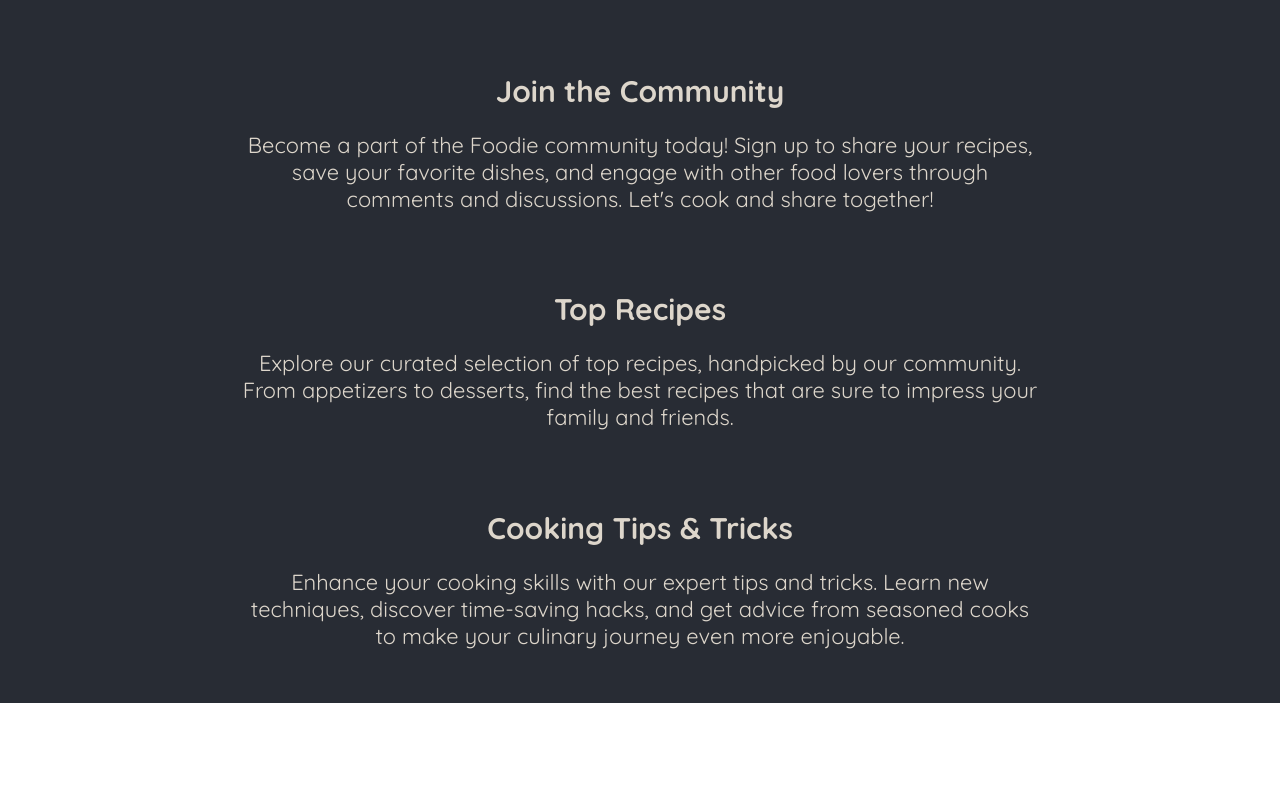
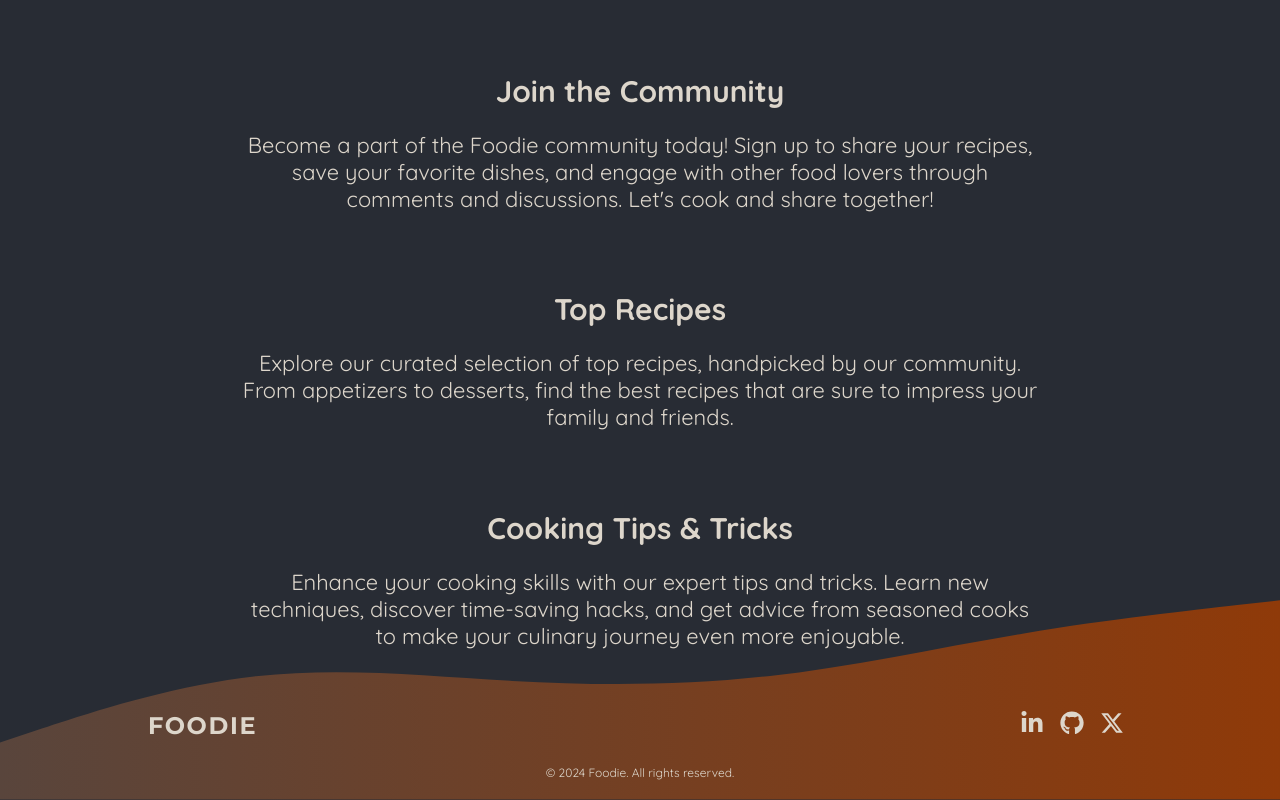
Before and after one commit to akaBaytar/foodie-app, a Next.js app: page / in a window 1280 px wide. Shown: the part 1057-1857 px from the top of the page. Before the commit the page ends 1760 px from the top, so only its background shows below. Built offline with nearby package versions, Linux system fonts and the light colour scheme.

Commit message:
add footer

```diff
--- a/app/layout.js
+++ b/app/layout.js
@@ -1,4 +1,4 @@
-import { Header } from '@/components';
+import { Header, Footer } from '@/components';
 
 import './globals.css';
 
@@ -14,6 +14,7 @@
       <body>
         <Header />
         {children}
+        <Footer />
       </body>
     </html>
   );
--- a/app/page.module.css
+++ b/app/page.module.css
@@ -4,7 +4,7 @@
   gap: 3rem;
   margin: 3rem auto;
   width: 90%;
-  max-width: 75rem;
+  max-width: 60rem;
 }
 
 .slideshow {
--- /dev/null
+++ b/components/footer/Background.js
@@ -0,0 +1,25 @@
+import classes from './Background.module.css';
+
+export default function Background() {
+  return (
+    <div className={classes.footerBackground}>
+      <svg xmlns='http://www.w3.org/2000/svg' viewBox='0 0 1440 320'>
+        <defs>
+          <linearGradient id='gradient' x1='0%' y1='0%' x2='100%' y2='0%'>
+            <stop
+              offset='0%'
+              style={{ stopColor: '#8f3a09', stopOpacity: '1' }}
+            />
+            <stop
+              offset='100%'
+              style={{ stopColor: '#59453c', stopOpacity: '1' }}
+            />
+          </linearGradient>
+        </defs>
+        <path
+          fill='url(#gradient)'
+          d='M0,256L48,240C96,224,192,192,288,181.3C384,171,480,181,576,186.7C672,192,768,192,864,181.3C960,171,1056,149,1152,133.3C1248,117,1344,107,1392,101.3L1440,96L1440,320L1392,320C1344,320,1248,320,1152,320C1056,320,960,320,864,320C768,320,672,320,576,320C480,320,384,320,288,320C192,320,96,320,48,320L0,320Z'></path>
+      </svg>
+    </div>
+  );
+}
--- /dev/null
+++ b/components/footer/Background.module.css
@@ -0,0 +1,13 @@
+.footerBackground {
+  position: absolute;
+  width: 100%;
+  bottom: 0;
+  left: 0;
+  z-index: -1;
+}
+
+.footerBackground svg {
+  display: block;
+  width: 100%;
+  height: auto;
+}
--- /dev/null
+++ b/components/footer/Footer.js
@@ -0,0 +1,47 @@
+import Link from 'next/link';
+import classes from './Footer.module.css';
+
+import Background from './Background';
+
+import { FaXTwitter, FaGithub, FaLinkedinIn } from 'react-icons/fa6';
+
+export default function Footer() {
+  return (
+    <>
+      <footer className={classes.footer}>
+        <div className={classes.container}>
+          <div className={classes.logo}>
+            <Link href='/'>Foodie</Link>
+          </div>
+          <div className={classes.social}>
+            <a
+              href='https://www.linkedin.com/in/akabaytar/'
+              target='_blank'
+              rel='noopener noreferrer'
+              id='linkedin'>
+              <FaLinkedinIn />
+            </a>
+            <a
+              href='https://github.com/akaBaytar'
+              target='_blank'
+              rel='noopener noreferrer'
+              id='github'>
+              <FaGithub />
+            </a>
+            <a
+              href='https://x.com/akaBaytar'
+              target='_blank'
+              rel='noopener noreferrer'
+              id='twitter'>
+              <FaXTwitter />
+            </a>
+          </div>
+        </div>
+        <div className={classes.copy}>
+          <p>&copy; {new Date().getFullYear()} Foodie. All rights reserved.</p>
+        </div>
+        <Background />
+      </footer>
+    </>
+  );
+}
--- /dev/null
+++ b/components/footer/Footer.module.css
@@ -0,0 +1,49 @@
+.footer {
+  position: relative;
+  color: #ddd6cb;
+  padding: 0.5rem 0.75rem;
+  text-align: center;
+}
+
+.container {
+  display: flex;
+  justify-content: space-between;
+  align-items: center;
+  max-width: 1200px;
+  margin: 0 auto;
+  padding: 0 20px;
+}
+
+.logo a {
+  color: #ddd6cb;
+  font-size: 1.5rem;
+  font-weight: bold;
+  text-decoration: none;
+  font-family: 'Montserrat', sans-serif;
+  letter-spacing: 0.1rem;
+  text-transform: uppercase;
+}
+
+.social a {
+  color: #ddd6cb;
+  font-size: 1.5rem;
+  text-decoration: none;
+  margin: 0 0.5rem;
+  transition: color 0.25s ease-in-out;
+}
+
+.social a:hover {
+  color: #fff;
+}
+
+.copy {
+  margin-block-start: 1.5rem;
+  font-size: 0.75rem;
+  user-select: none;
+}
+
+@media (width >= 768px) {
+  .footer {
+    padding: 0.5rem 10%;
+  }
+}
--- a/components/index.js
+++ b/components/index.js
@@ -1,2 +1,3 @@
 export { default as Header } from './header/Header';
 export { default as Slideshow } from './slider/Slideshow';
+export { default as Footer } from './footer/Footer';
--- a/package.json
+++ b/package.json
@@ -8,9 +8,10 @@
     "lint": "next lint"
   },
   "dependencies": {
+    "next": "14.2.3",
     "react": "^18",
     "react-dom": "^18",
-    "next": "14.2.3"
+    "react-icons": "^5.2.1"
   },
   "devDependencies": {
     "eslint": "^8",
```
Also changed, not shown: 1 other file (tests, documents, lock files or other folders).
